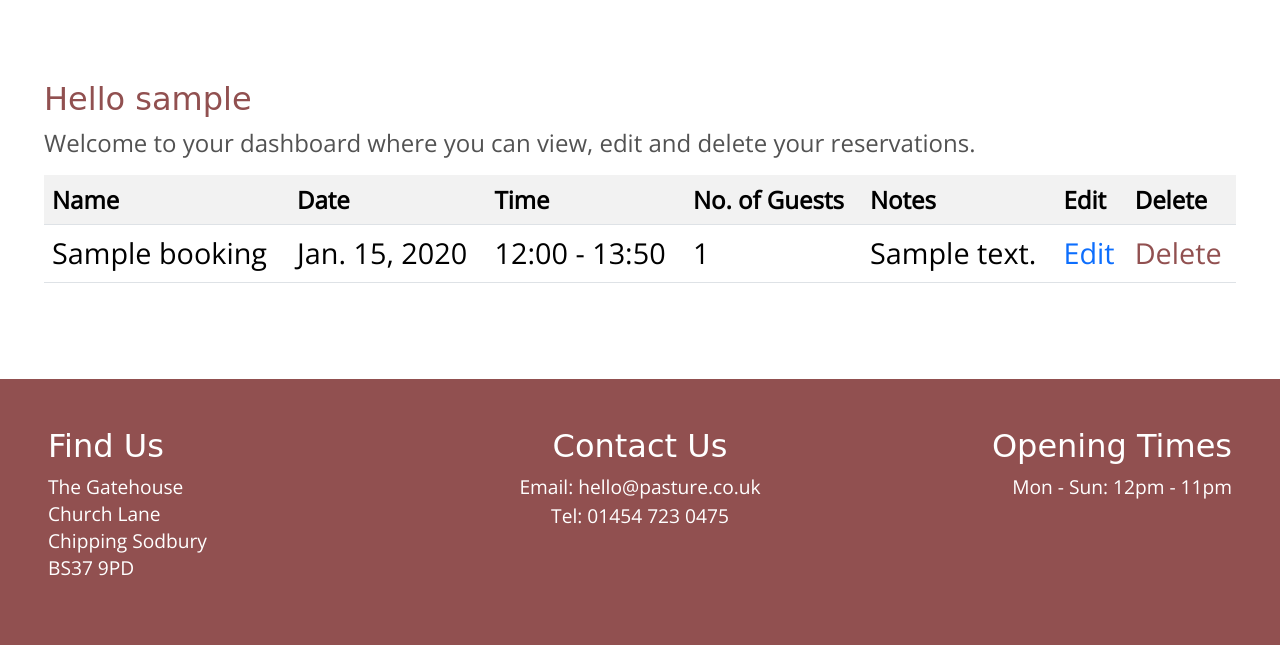
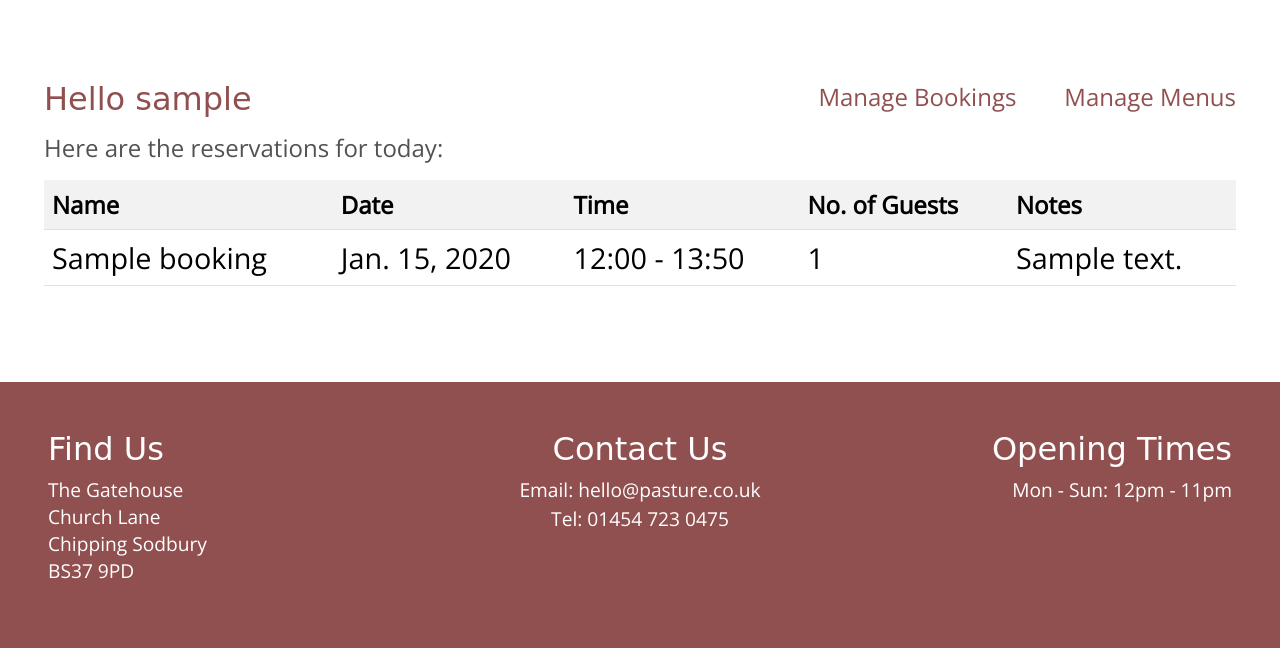
Before and after one commit to MichelleBritton/pasture, a Django app: template templates/staff_profile.html in a window 1280 px wide. Shown: the part 400-1048 px from the top of the page. Run offline with Django 3.2, Linux system fonts and the light colour scheme; the template is opened without the code that fills it: values that come from a table or form of the project are taken from there, others are empty; a user stored in the database is signed in; tables that the repository leaves empty hold one stand-in row (values such as "Sample post"); some libraries are stand-ins or nearby versions; some web fonts are replaced.

Commit message:
Add sub nav to staff profile page

```diff
--- a/static/css/style.css
+++ b/static/css/style.css
@@ -183,7 +183,7 @@ a:hover:not(.active):after {
     margin-bottom: 35px;
 }
 
-/* Text Area on Home Page
+/* Text Area
 ------------------------------------------------------------------*/
 .text-area {
     padding: 80px 5%;
@@ -218,6 +218,11 @@ a:hover:not(.active):after {
     background: #915050;
 }
 
+/* Sub Nav on Staff Profile Page
+------------------------------------------------------------------*/
+.sub-nav {
+    list-style: none;
+}
 
 /* Footer
 ------------------------------------------------------------------*/
--- a/templates/staff_profile.html
+++ b/templates/staff_profile.html
@@ -15,8 +15,15 @@
     <section class="text-area profile">
         {% if user.is_authenticated %}
         <div class="container-fluid">
-            <h2 class="red">Hello {{ user.username }}</h2>
-            <p>Welcome to your dashboard where you can view, edit and delete your reservations.</p>
+            <div class="d-flex justify-content-between">
+                <h2 class="red">Hello {{ user.username }}</h2>
+                <ul class="d-flex sub-nav">
+                    <li><a href="" class="red px-5">Manage Bookings</a></li>
+                    <li><a href="" class="red">Manage Menus</a></li>
+                </ul>
+            </div>
+
+            <p>Here are the reservations for today:</p>
             <div class="table-responsive">
                 <table class="table table-striped">
                     <tr>
@@ -25,8 +32,6 @@
                         <th>Time</th>
                         <th>No. of Guests</th>
                         <th>Notes</th>
-                        <th>Edit</th>
-                        <th>Delete</th>
                     </tr>
                     {% for booking in bookings %}
                     <tr>
@@ -35,12 +40,6 @@
                         <td>{{ booking.get_time_display }}</td>
                         <td>{{ booking.no_of_guests }}</td>
                         <td>{{ booking.notes }}</td>
-                        <td>
-                            <a href="/edit/{{ booking.id }}">Edit</a>
-                        </td>
-                        <td>
-                            <a href="/delete/{{ booking.id }}" class="red">Delete</a>
-                        </td>
                     </tr>
                     {% endfor %}
                 </table>
```
